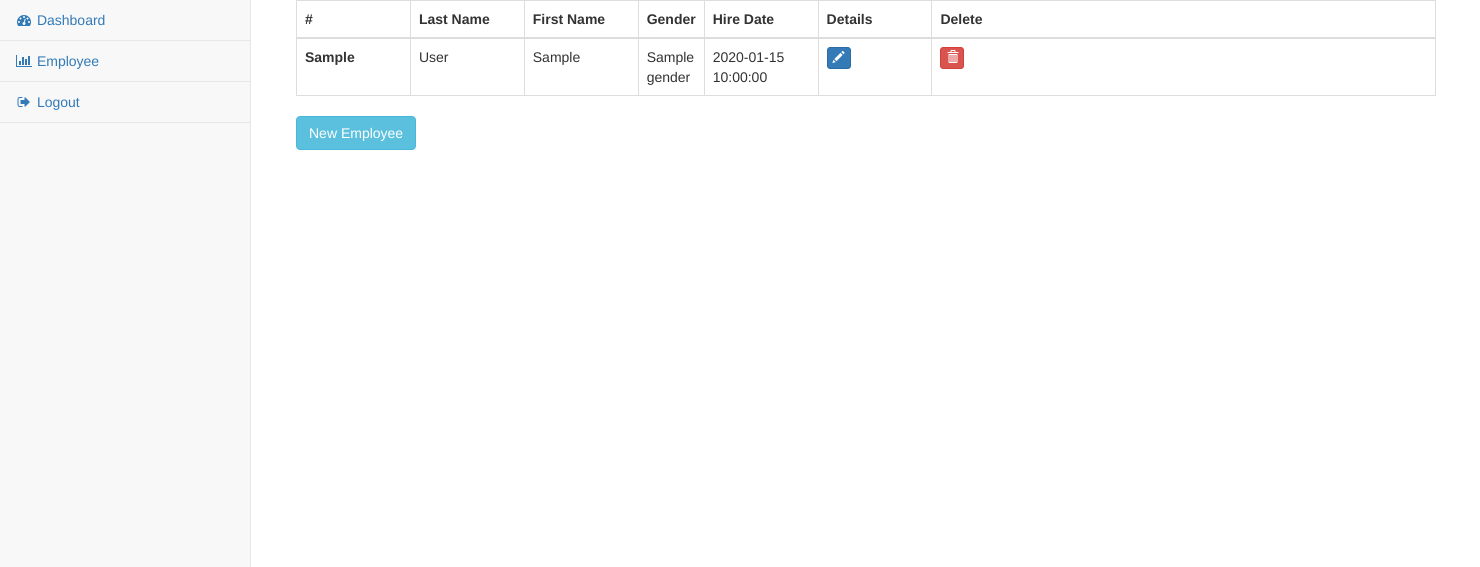
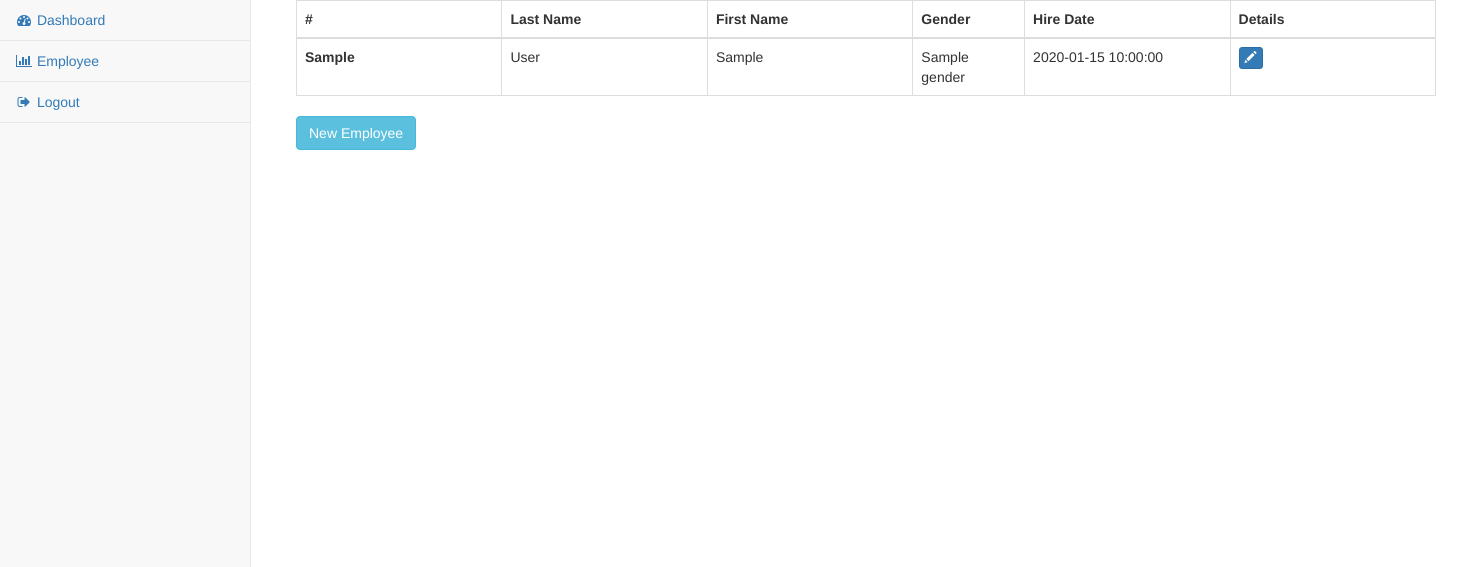
Before and after one commit to Leonard-Lee/CMPE-282-Final, a Flask app: template src/templates/sensorsTable.html in a window 1480 px wide. Shown: the part 51-618 px from the top of the page. Run offline with Flask 2, Linux system fonts and the light colour scheme; the template is opened without the code that fills it: most values are stand-ins (such as "Sample title", 1, 10 or a date in 2020); some libraries are stand-ins or nearby versions.

Commit message:
remove delete button

```diff
--- a/src/templates/sensorsTable.html
+++ b/src/templates/sensorsTable.html
@@ -10,7 +10,6 @@
             <th width="5%">Gender</th>
             <th width="10%">Hire Date</th>
             <th width="10%">Details</th>
-            <th>Delete</th>
         </tr>
       </thead>
       <tbody>
@@ -33,11 +32,6 @@
                 <td><p data-placement="top" data-toggle="tooltip" title="Details">
                     <button class="btn btn-primary btn-xs" data-title="sensorModal" data-toggle="modal" data-target="#sensorModal" >
                         <span class="glyphicon glyphicon-pencil"></span>
-                    </button>
-                </p></td>
-                <td><p data-placement="top" data-toggle="tooltip" title="Delete">
-                    <button class="btn btn-danger btn-xs" data-title="Delete" data-toggle="modal" data-target="#delete" >
-                        <span class="glyphicon glyphicon-trash"></span>
                     </button>
                 </p></td>
                 <input type="hidden" value="{{employee.dept_no}}" />
@@ -154,7 +148,6 @@
                 strHTML += '<td>'+type+'</td>';
                 strHTML += '<td>'+status+'</td>';
                 strHTML += '<td><p data-placement="top" title="Edit"><button class="btn btn-primary btn-xs" data-title="sensorModal" data-toggle="modal" data-target="#sensorModal" ><span class="glyphicon glyphicon-pencil"></span></button></p></td>';
-                strHTML += '<td><p data-placement="top" data-toggle="tooltip" title="Delete"><button class="btn btn-danger btn-xs" data-title="Delete" data-toggle="modal" data-target="#delete" ><span class="glyphicon glyphicon-trash"></span></button></p></td>';
 
             if(typeof sensorData == 'undefined') {
                 $('#sensorTable tr:last').after(strHTML);
```
